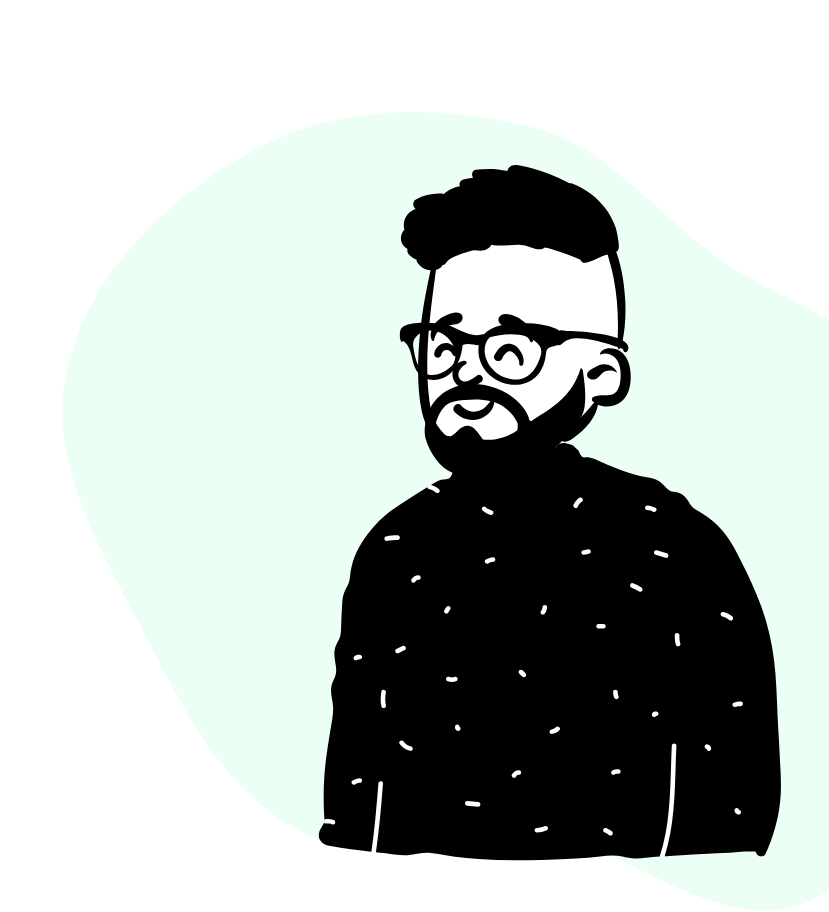
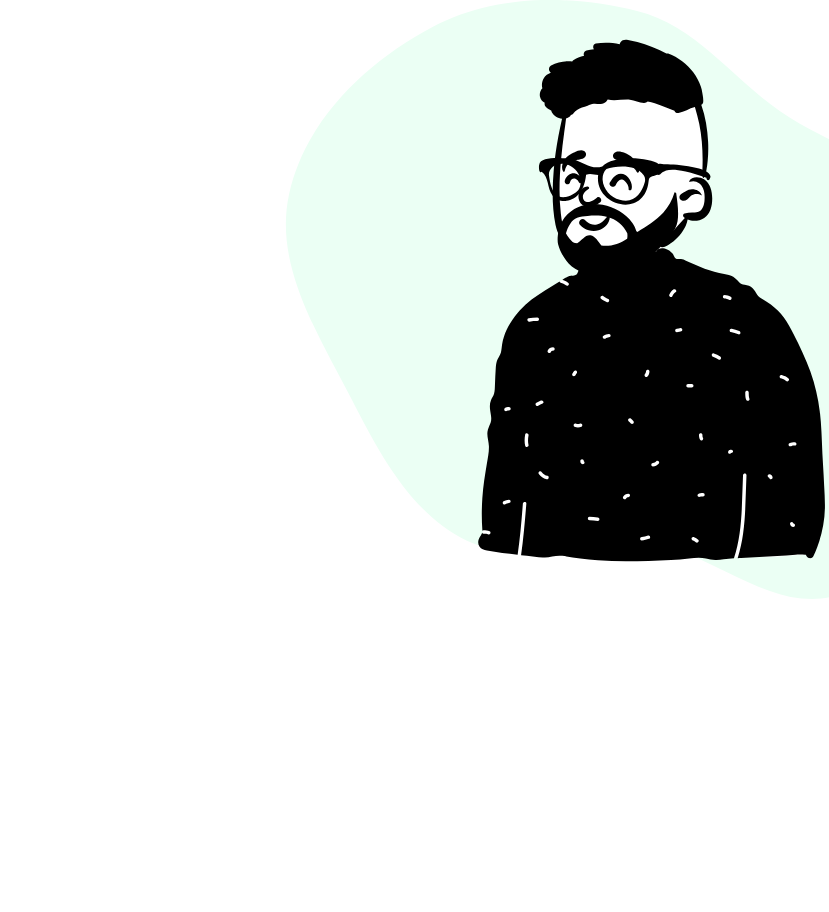
Before and after one commit to lemokami/v1, a Next.js app: page /components/Illustration in a window 1280 px wide. Shown: the top 912 px of the page, without its empty margins (451-1280 px from the left). After the commit the page ends 800 px from the top, so only its background shows below. Built offline with nearby package versions, Linux system fonts and the light colour scheme.

Commit message:
style: some small changes

```diff
--- a/pages/components/Illustration.tsx
+++ b/pages/components/Illustration.tsx
@@ -18,7 +18,7 @@ const Illustration = () => {
       /> */}
       <motion.img
         src="/assets/potrait.svg"
-        className="h-screen absolute -right-32 -bottom-28 -z-10"
+        className="h-3/4 2xl:h-screen absolute -right-32 bottom-3/2 2xl:-bottom-28  -z-10"
         alt="me"
         variants={illustration}
         initial="hidden"
--- a/styles/globals.scss
+++ b/styles/globals.scss
@@ -10,6 +10,9 @@
   }
   .sidebar-link {
     @apply text-sm font-primary tracking-widest cursor-pointer transition-colors hover:text-green-700;
+  }
+  .navbar-link {
+    @apply font-primary tracking-widest cursor-pointer text-2xl;
   }
   .form-label {
     @apply tracking-widest font-normal text-xs;
```
